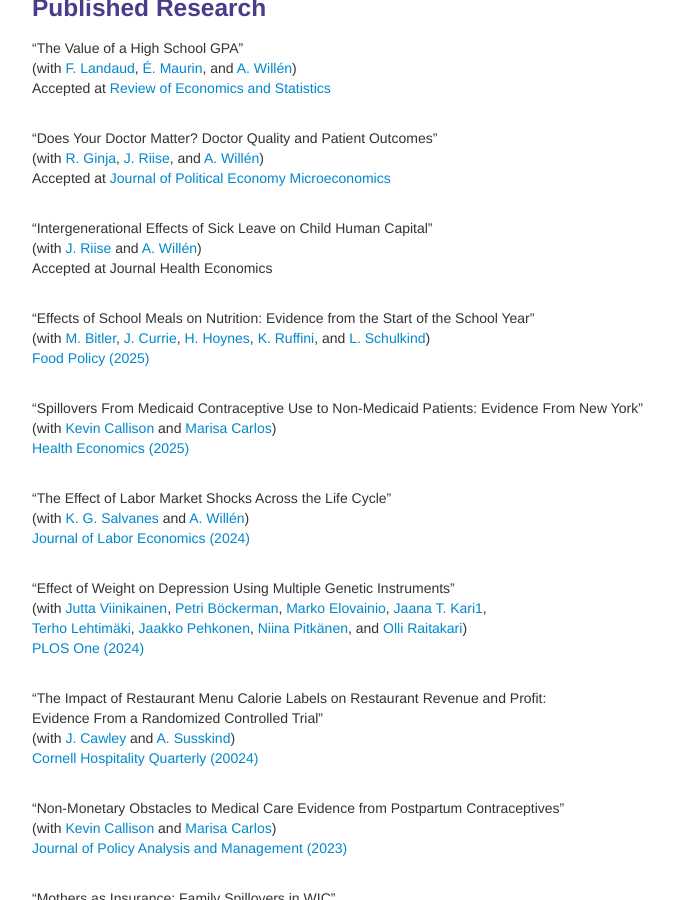
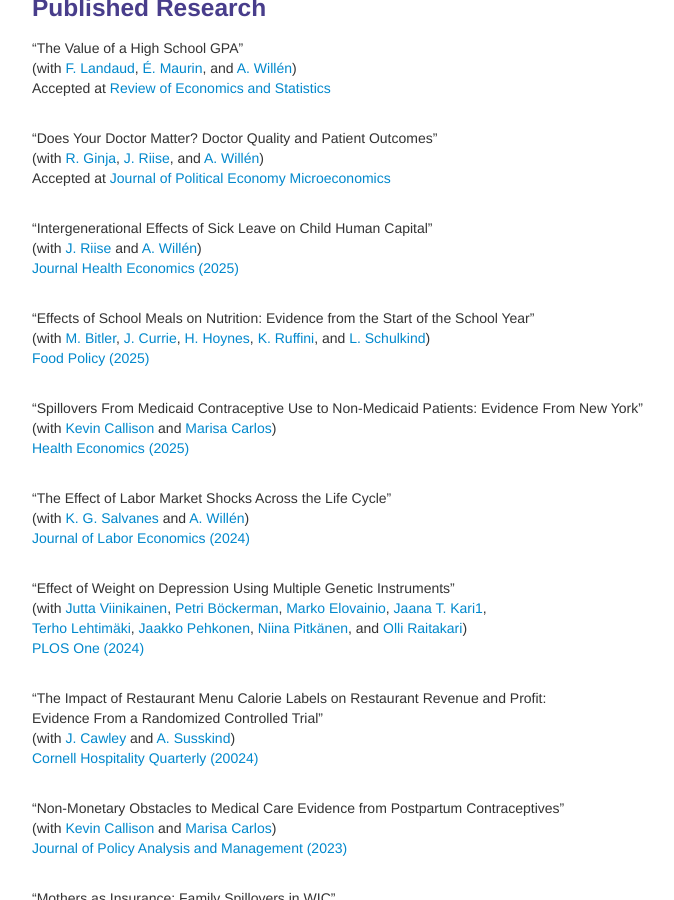
Before and after one commit to bjwillage/bjwillage.github.io, a Jekyll site: the page built from pages/research.md, in a window 1280 px wide and 900 px high, scrolled down 534 px. Shown: the whole window, without its empty margins (258-932 px from the left). Built offline with Jekyll 4.4.1, drawn with Linux system fonts in a browser that asks for light colours.

Commit message:
Update research.md

```diff
--- a/pages/research.md
+++ b/pages/research.md
@@ -44,7 +44,7 @@ Accepted at [Journal of Political Economy Microeconomics](https://www.journals.u
 
 "Intergenerational Effects of Sick Leave on Child Human Capital"<br>
 (with [J. Riise](https://sites.google.com/site/riisejulie) and [A. Willén](https://www.alexanderwillen.com/))<br>
-Accepted at Journal Health Economics <br><br>
+[Journal Health Economics (2025)](https://www.sciencedirect.com/science/article/pii/S0167629625000827)<br><br>
 
 "Effects of School Meals on Nutrition: Evidence from the Start of the School Year"<br>
 (with [M. Bitler](https://sites.google.com/site/mbitler), [J. Currie](https://scholar.princeton.edu/jcurrie/home), [H. Hoynes](https://gspp.berkeley.edu/directories/faculty/hilary-hoynes), [K. Ruffini](https://sites.google.com/view/kristaruffini/), and [L. Schulkind](http://lisaschulkind.weebly.com/))<br>
```
